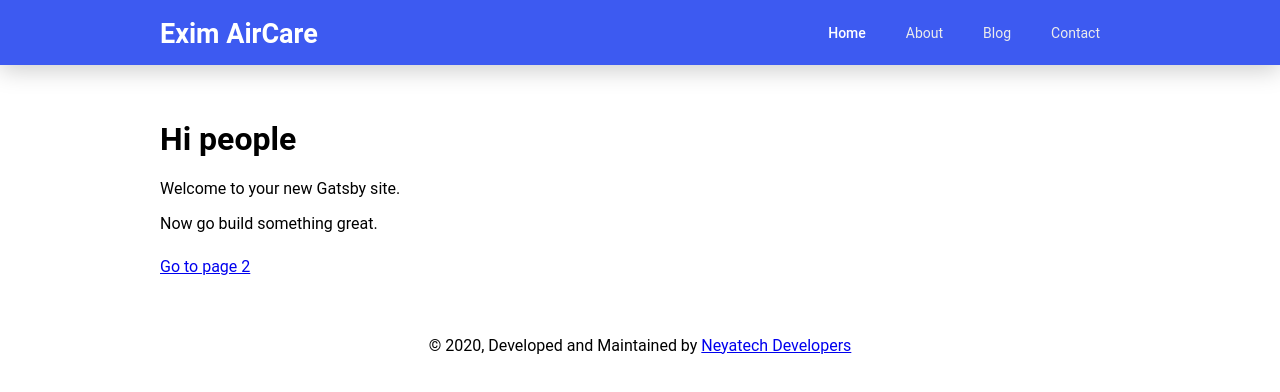
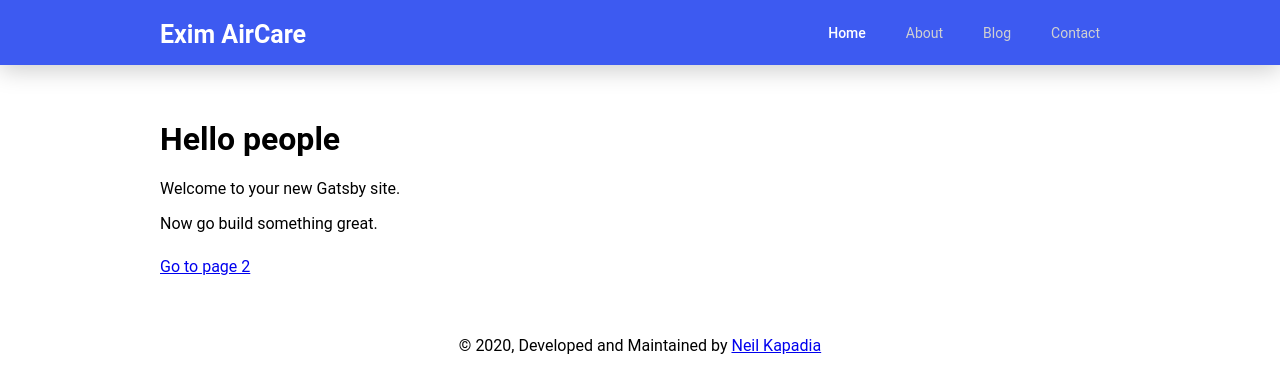
Before and after one commit to neilkapadia7/gatsby-contentful-blog, a Gatsby site: page / in a window 1280 px wide. Built offline with nearby package versions, Linux system fonts and the light colour scheme; Gatsby itself is replaced by a stand-in of ours.

Commit message:
Initial Commit

```diff
--- a/package.json
+++ b/package.json
@@ -19,6 +19,7 @@
     "react-helmet": "^5.2.1"
   },
   "devDependencies": {
+    "env-cmd": "^10.1.0",
     "prettier": "^1.19.1"
   },
   "keywords": [
@@ -27,7 +28,7 @@
   "license": "MIT",
   "scripts": {
     "build": "gatsby build",
-    "develop": "gatsby develop",
+    "develop": "env-cmd .env.development gatsby develop",
     "format": "prettier --write \"**/*.{js,jsx,json,md}\"",
     "start": "npm run develop",
     "serve": "gatsby serve",
--- a/src/components/layout.css
+++ b/src/components/layout.css
@@ -31,7 +31,7 @@ header .logo{
 }
 header .logo h1 a{
   color: #fafaf6;
-  font-size: 27px;
+  font-size: 25px;
   font-weight: 600;
 }
 nav{
@@ -51,7 +51,7 @@ nav ul li {
 nav ul li a {
   font-weight: 400;
   font-size: 14px;
-  color: #ececec;
+  color: #d1d1d1;
   text-decoration: none;
 }
 .active-nav{
--- a/src/components/layout.js
+++ b/src/components/layout.js
@@ -11,6 +11,7 @@ const Layout = ({ children }) => {
       site {
         siteMetadata {
           title
+          author
         }
       }
     }
@@ -25,7 +26,7 @@ const Layout = ({ children }) => {
         <footer>
           © {new Date().getFullYear()}, Developed and Maintained by
           {` `}
-          <a href="https://www.neyatechdevelopers.com/" target='_blank' rel="noopener noreferrer">Neyatech Developers</a>
+          <a href="https://www.neyatechdevelopers.com/" target='_blank' rel="noopener noreferrer">{data.site.siteMetadata.author}</a>
         </footer>
     </>
   )
--- a/src/pages/index.js
+++ b/src/pages/index.js
@@ -6,7 +6,7 @@ import SEO from "../components/seo";
 const IndexPage = () => (
   <Layout>
     <SEO title="Home" />
-    <h1>Hi people</h1>
+    <h1>Hello people</h1>
     <p>Welcome to your new Gatsby site.</p>
     <p>Now go build something great.</p>
     <div style={{ maxWidth: `300px`, marginBottom: `1.45rem` }}>
```
Also changed, not shown: 1 other file.
